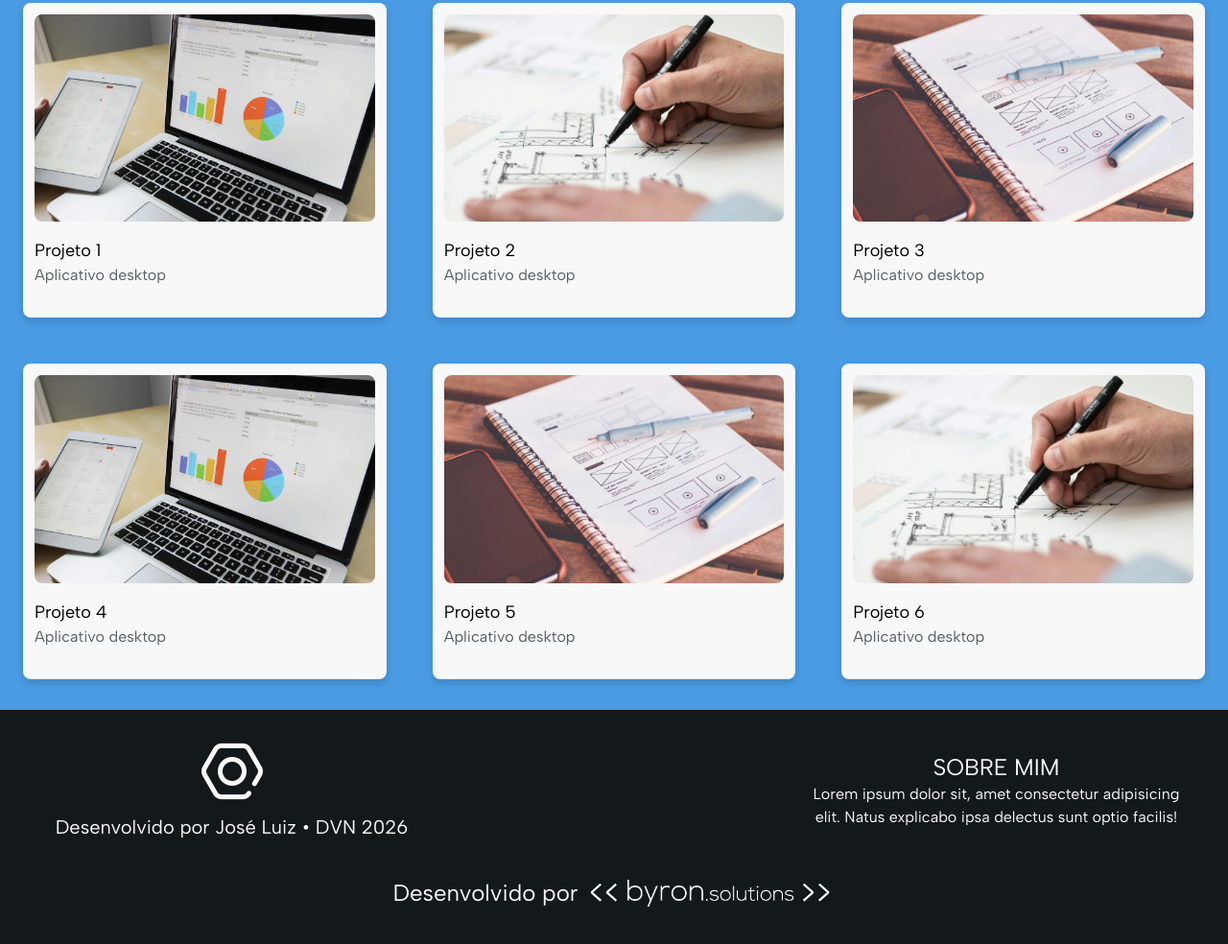
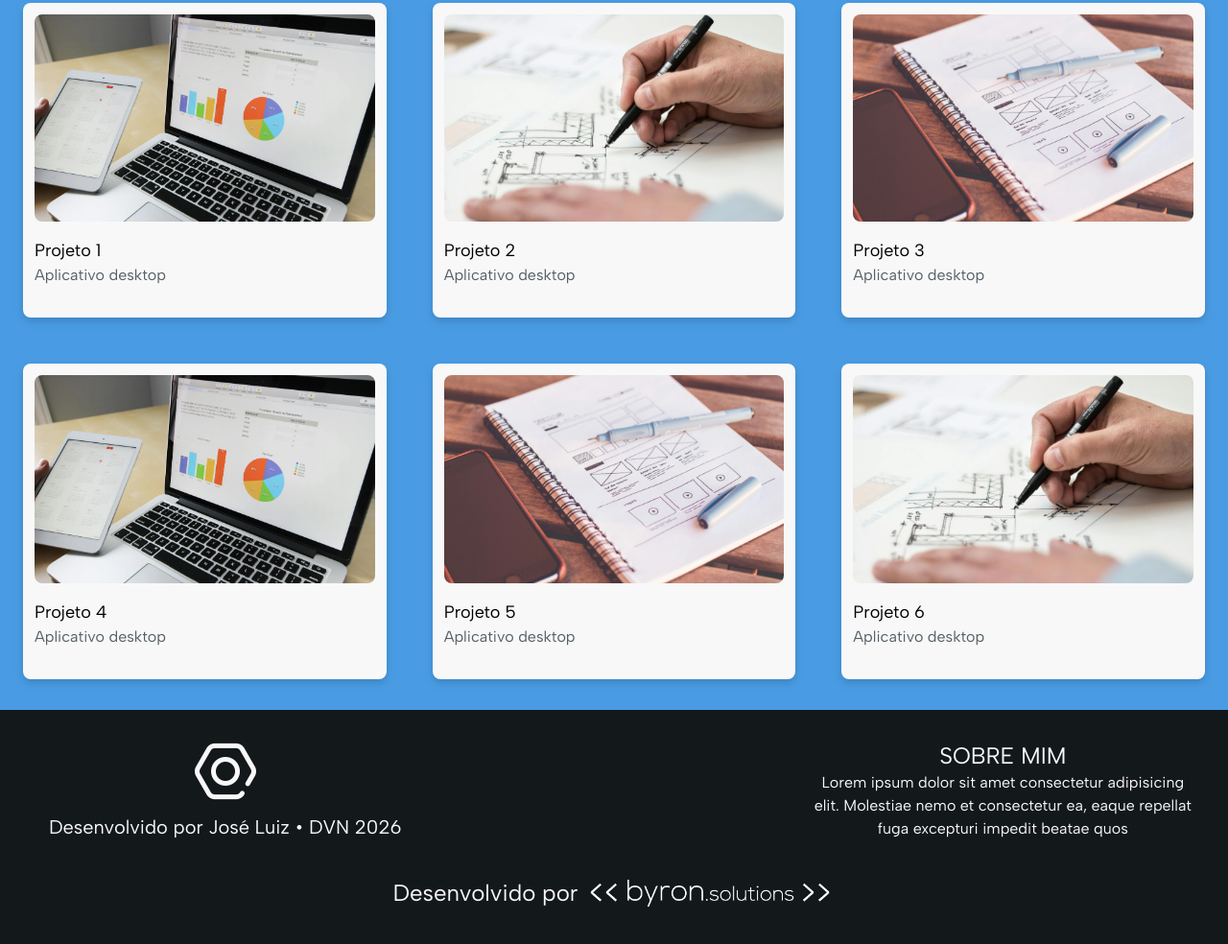
Before and after one commit to Jose-Luiz-Ferreira/Entrega-Tailwind-CSS, a website: page index.html in a window 1280 px wide. Shown: the part 1045-2029 px from the top of the page at 96% size. Drawn offline with Linux system fonts and the light colour scheme; a web font is replaced by a local one.

Commit message:
feat: personalizacao do site da Sally

```diff
--- a/index.html
+++ b/index.html
@@ -133,7 +133,7 @@
             </div>
             <div class="text-center gap-2 lg:w-1/3">
                 <h3 class="text-2xl">SOBRE MIM</h3>
-                <p class="text-base">Lorem ipsum dolor sit, amet consectetur adipisicing elit. Natus explicabo ipsa delectus sunt optio facilis!</p>
+                <p class="text-base">Lorem ipsum dolor sit amet consectetur adipisicing elit. Molestiae nemo et consectetur ea, eaque repellat fuga excepturi impedit beatae quos</p>
             </div>
         </div>
         <div class="flex flex-col lg:flex-row lg:justify-center items-center gap-2">
```
